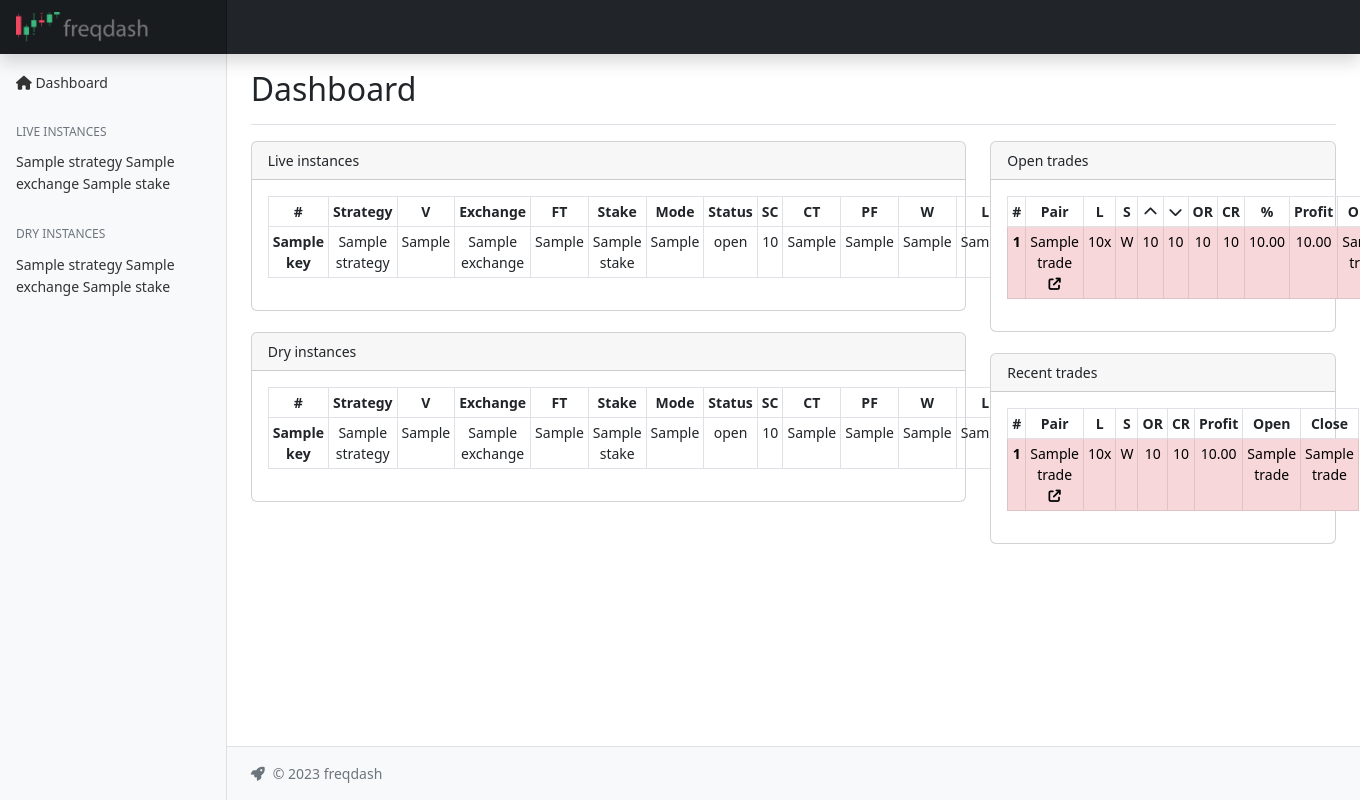
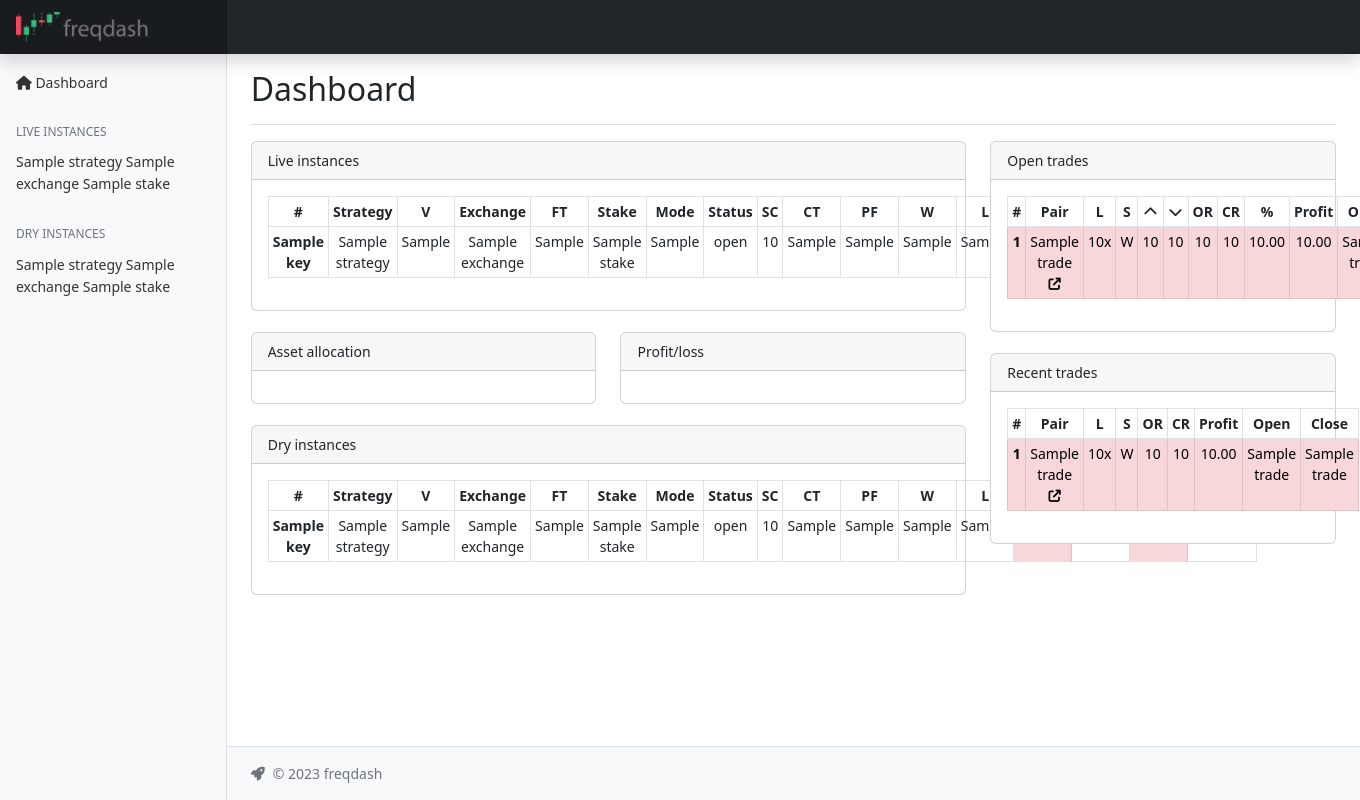
Before and after one commit to ecoppen/freqdash, a FastAPI app: template templates/index.html in a window 1360 px wide; the page is wider, and only the part inside the window is pictured. Run offline with FastAPI, Linux system fonts and the light colour scheme; the template is opened without the code that fills it: most values are stand-ins (such as "Sample title", 1, 10 or a date in 2020); parts of the project's set-up code (start-up, migrations or seed data) failed here and were passed over.

Commit message:
placeholders for charts

```diff
--- a/templates/index.html
+++ b/templates/index.html
@@ -86,9 +86,30 @@
                 </div>
             </div>
             {% endif %}
+            <br>
+            <div class="row">
+                <div class="col-lg-6">
+                    <div class="card">
+                        <div class="card-header">
+                            Asset allocation
+                        </div>
+                        <div class="card-body">
+                        </div>
+                    </div>
+                </div>
+                <div class="col-lg-6">
+                    <div class="card">
+                        <div class="card-header">
+                            Profit/loss
+                        </div>
+                        <div class="card-body">
+                        </div>
+                    </div>
+                </div>
+            </div>
 
             {% if data["instances"]["dry"]|length > 0 %}
-            {% if data["instances"]["dry"]|length > 0 %}
+            {% if data["instances"]["live"]|length > 0 %}
             <br>
             {% endif %}
             <div class="card">
```
